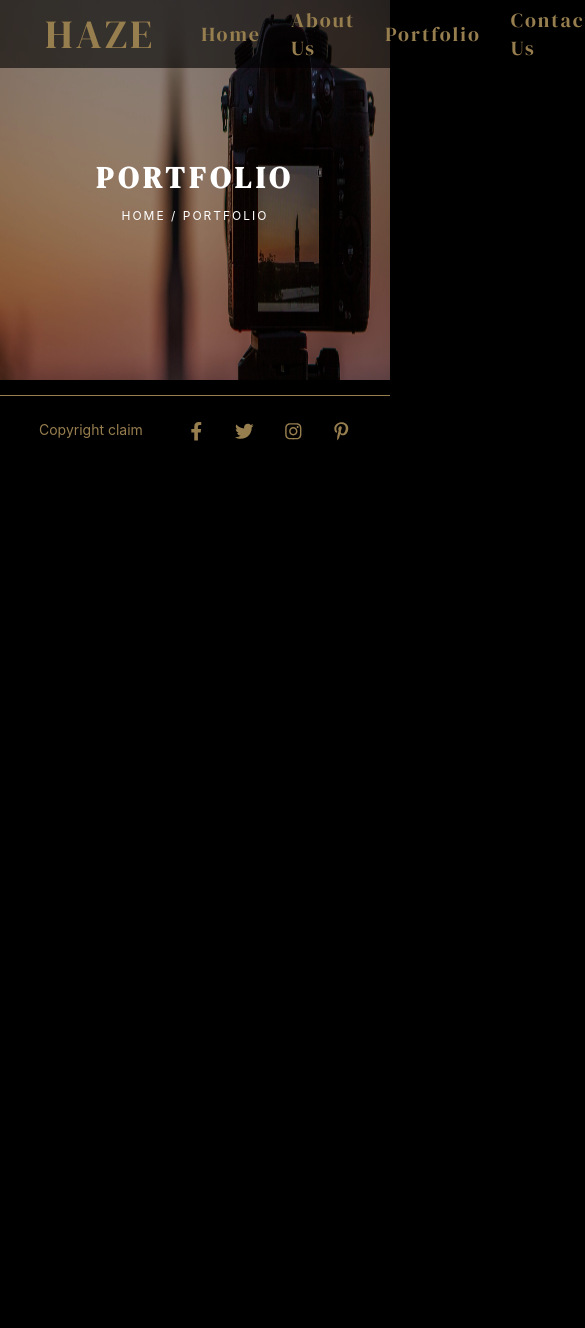
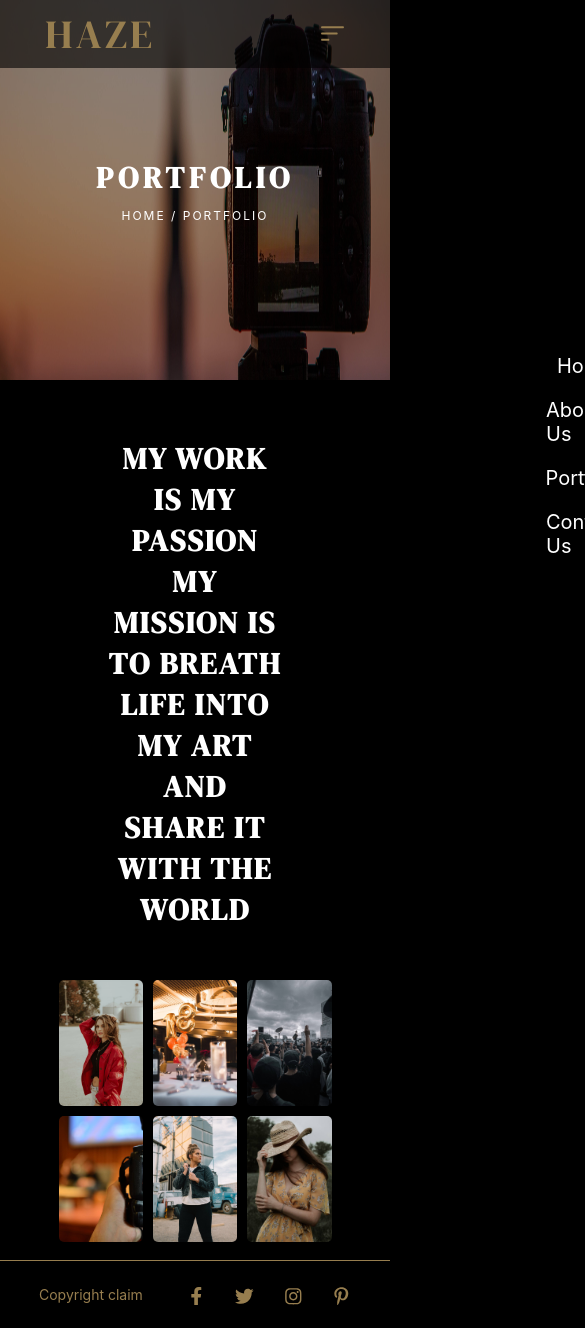
Before and after one commit to AniketS312/haze, a React (Create React App) app: page /portfolio in a window 390 px wide. Shown: the top 1328 px of the page, 585 px wide, since content can reach past the window. Before the commit the page ends 844 px from the top, so only its background shows below. Built offline with nearby package versions, Linux system fonts and the light colour scheme; the HTML template or start-up script is replaced by a standard one.

Commit message:
fixed portfolio section, making media queries changes

```diff
--- a/src/App.js
+++ b/src/App.js
@@ -1,4 +1,5 @@
 import Header from './UI/Header';
+import HeaderMobile from './UI/HeaderMobile'
 import Home from './Components/Home';
 import AboutUs from './Components/AboutUs';
 import Portfolio from './Components/Portfolio'
@@ -13,11 +14,20 @@ import {
 
 import classes from './App.module.css';
 
+function RenderHeader() {
+  if(window.innerWidth <= 820) {
+    return <HeaderMobile />
+  }
+  return <Header />
+}
+
+
 function App() {
   return (
     <div className={classes.app}>
        <BrowserRouter>
-       <Header />
+
+        {window.onresize =  <RenderHeader />}
           <Routes>
             <Route path="/" element={<Home />} />
             <Route path="aboutus" element={<AboutUs />} />
--- a/src/Components/AboutUs.module.css
+++ b/src/Components/AboutUs.module.css
@@ -67,3 +67,24 @@
 }
 
 /* End of Quote Section */
+
+/* Media Queries BreakPoint - 1 */
+
+@media only screen and (max-width: 1430px) {
+    .textcontent,
+    .quote,
+    .client {
+        flex-direction: column;
+        text-align: center;
+    }
+
+    .textcontent img {
+        height: 40vh;
+        width: 50vw;
+        margin: 0 auto;
+    }
+
+    .quote img {
+        margin: 0 auto;
+    }
+}
--- a/src/Components/ContactUs.js
+++ b/src/Components/ContactUs.js
@@ -69,7 +69,7 @@ const ContactUs = () => {
         <BreadCrumb
             img={ContactImg}
             imgAlt='Camera taking a photo of the sunset'
-            pageTitle='ContactUs'
+            pageTitle='Contact Us'
             crumb='Home / Contact Us'
             />
         <ContactInfo />
--- a/src/Components/Home.module.css
+++ b/src/Components/Home.module.css
@@ -2,7 +2,7 @@
     height: 92vh;
     padding: 0 10%;
     width: 100%;
-    background-image: url(../../public/Assets/homepage-model.jpg);
+    background:linear-gradient(0deg, rgba(0,0,0, .5),rgba(0,0,0, .5)), url(../../public/Assets/homepage-model.jpg);
     background-size: cover;
     background-repeat: no-repeat;
     position: relative;
@@ -11,11 +11,11 @@
     justify-content: center;
 }
 
-.textcontent {
+/* .textcontent {
     z-index: 5;
-}
+}  */
 
-.home::before {
+/* .home::before {
     content: '';
     position: absolute;
     top: 0;
@@ -23,4 +23,10 @@
     width: 100%;
     height: 100%;
     background-color: rgba(0,0,0, .5);
+} */
+
+@media only screen and (max-width: 821px) {
+.home {
+    background:linear-gradient(0deg, rgba(0,0,0, .5),rgba(0,0,0, .5)), url(../../public/Assets/homepage-model-mobile.jpg);
 }
+}
--- a/src/Components/Portfolio.js
+++ b/src/Components/Portfolio.js
@@ -7,15 +7,13 @@ import data from "./PortfolioData";
 
 import classes from './Portfolio.module.css';
 
-const allCategories = ['all', ...new Set(data.map((item) => item.category))]
+import ImageOne from '../Assets/PortfolioImages/event-1.jpg'
+import ImageTwo from '../Assets/PortfolioImages/events-2.jpg'
+import ImageThree from '../Assets/PortfolioImages/events-3.jpg'
+import ImageFour from '../Assets/PortfolioImages/modeling-1.jpg'
+import ImageFive from '../Assets/PortfolioImages/modeling-2.jpg'
+import ImageSix from '../Assets/PortfolioImages/modeling-3.jpg'
 
-// const PortfolioSection = () => {
-// const [categories, setCategories] = useState(allCategories);
-// const menu = categories.map((item) => <button>{item}</button>);
-//  return (
-//         {menu}
-//     )
-// }
 
 
 const Portfolio = () => {
@@ -28,8 +26,14 @@ const Portfolio = () => {
             crumb='Home / Portfolio'
             />
             <section>
-                <div className={classes.menu}>
-                    {/* <PortfolioSection /> */}
+            <h2>My work is my passion<br /> My mission is to breath life into my art<br /> And share it with the world</h2>
+                <div className={classes.images}>
+                    <img class="imgone" src={ImageFour} alt="events portfolio one"/>
+                    <img class="imgtwo" src={ImageTwo} alt="events portfolio two"/>
+                    <img class="imgthree" src={ImageThree} alt="events portfolio three"/>
+                    <img class="imgfour" src={ImageOne} alt="model portfolio one"/>
+                    <img class="imgfive" src={ImageFive} alt="model portfolio two"/>
+                    <img class="imgsix" src={ImageSix} alt="model portfolio three"/>
                 </div>
 
             </section>
--- a/src/Components/Portfolio.module.css
+++ b/src/Components/Portfolio.module.css
@@ -0,0 +1,42 @@
+.images {
+    display: grid;
+    grid-template-columns: 1fr 1fr 1fr;
+    grid-template-rows: 1fr 1fr 1r;
+    grid-template-areas:
+    "imgone imgtwo imgthree"
+    "imgone imgfive imgthree"
+    "imgfour imgfive imgsix";
+    gap: 10px;
+    width: 100%;
+}
+
+.images img {
+    object-fit: cover;
+    width: 100%;
+    height: 100%;
+    border-radius: 5px;
+}
+
+.imgone {
+    grid-area: imgone;
+}
+
+.imgtwo {
+    grid-area: imgtwo;
+}
+
+.imgthree {
+    grid-area: imgthree;
+}
+
+.imgfour {
+    grid-area: imgfour;
+}
+
+.imgfive {
+    grid-area: imgfive;
+}
+
+.imgsix {
+    grid-area: imgsix;
+}
--- a/src/UI/Header.js
+++ b/src/UI/Header.js
@@ -25,4 +25,6 @@ return (
 )};
 
 
+
+
 export default Header;
--- /dev/null
+++ b/src/UI/HeaderMobile.js
@@ -0,0 +1,49 @@
+import React from "react";
+
+import classes from './HeaderMobile.module.css'
+
+import { Link } from "react-router-dom";
+
+const HeaderModule = () => {
+    function toggleMenu(e) {
+        e.preventDefault()
+}
+
+    return (
+        <div className={classes.header}>
+        <button className={classes.logo}>HAZE</button>
+        <menu className={classes.menu}>
+            <MenuIcon
+            menuClass={classes.hamburgermenu}
+            id='hamburgermenu'
+            toggleFunction={toggleMenu}
+            />
+
+        </menu>
+        <nav>
+            <div>
+             <Link to="/">Home</Link>
+             <Link to="aboutus">About Us</Link>
+             <Link to="portfolio">Portfolio</Link>
+             <Link to="contactus">Contact Us</Link>
+            </div>
+        </nav>
+
+    </div>
+    );
+
+
+
+}
+   const MenuIcon = (props) => {
+        return (
+            <button id={props.id} onClick={props.toggleFunction} className={props.menuClass}>
+                <svg   width="25" fill="rgb(151,126,79)" height="25" viewBox="0 0 24 24" xmlns="http://www.w3.org/2000/svg" dataReactroot="">
+                <path d="M1 6C1 5.44772 1.44772 5 2 5H22C22.5523 5 23 5.44772 23 6C23 6.55228 22.5523 7 22 7H2C1.44772 7 1 6.55228 1 6Z" clipRule="evenodd" fillRule="evenodd" undefined="1"></path>
+                <path d="M1 12C1 11.4477 1.44772 11 2 11H16C16.5523 11 17 11.4477 17 12C17 12.5523 16.5523 13 16 13H2C1.44772 13 1 12.5523 1 12Z" clipRule="evenodd" fillRule="evenodd" undefined="1"></path>
+                <path d="M1 18C1 17.4477 1.44772 17 2 17H8C8.55228 17 9 17.4477 9 18C9 18.5523 8.55228 19 8 19H2C1.44772 19 1 18.5523 1 18Z" clipRule="evenodd" fillRule="evenodd" undefined="1"></path>
+                </svg>
+            </button>
+        )
+    }
+export default HeaderModule;
--- /dev/null
+++ b/src/UI/HeaderMobile.module.css
@@ -0,0 +1,70 @@
+.header {
+    z-index: 5;
+    position: absolute;
+    top: 0;
+    left: 0;
+    width: 100%;
+    height: 8vh;
+    padding: 0 10%;
+    display: flex;
+    justify-content: space-between;
+    align-items: center ;
+    background-color: rgba(0,0,0, .6);
+    color: rgb(151,126,79);
+}
+
+.logo {
+    font-size: 4rem;
+    font-family: 'DM Serif Display', serif;
+    font-weight: 500;
+    letter-spacing: .3rem;
+    background-color: transparent;
+    border: none;
+    color: rgb(151,126,79);
+}
+
+.hamburgermenu {
+    fill: rgb(151,126,79);
+    background-color: transparent;
+    border: none;
+    cursor: pointer;
+    z-index: 10;
+}
+
+.header nav {
+  z-index: 100;
+  background-color: rgba(0,0,0, .6);
+  position: absolute;
+  top: 8vh;
+  left: 100%;
+  height: 92vh;
+  width: 100%;
+  display: flex;
+  justify-content: center;
+  align-items: center;
+  transition: all .5;
+}
+
+.active {
+    left: 0;
+}
+
+
+
+.header nav div {
+    display: flex;
+    justify-content: center;
+    align-items: center;
+    flex-direction: column;
+    gap: 20px;
+    width: 20%;
+    height: 50%;
+}
+
+.header nav div > * {
+    text-decoration: none;
+    font-size: 2rem;
+    display: flex;
+    flex-direction: column;
+    color: white;
+}
```
Also changed, not shown: public/Assets/homepage-model-mobile.jpg (added).
